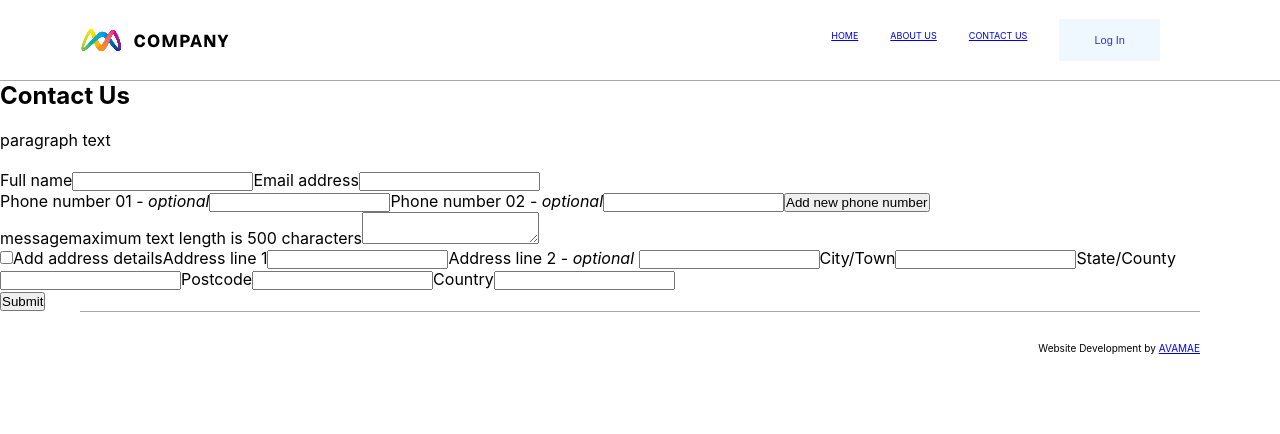
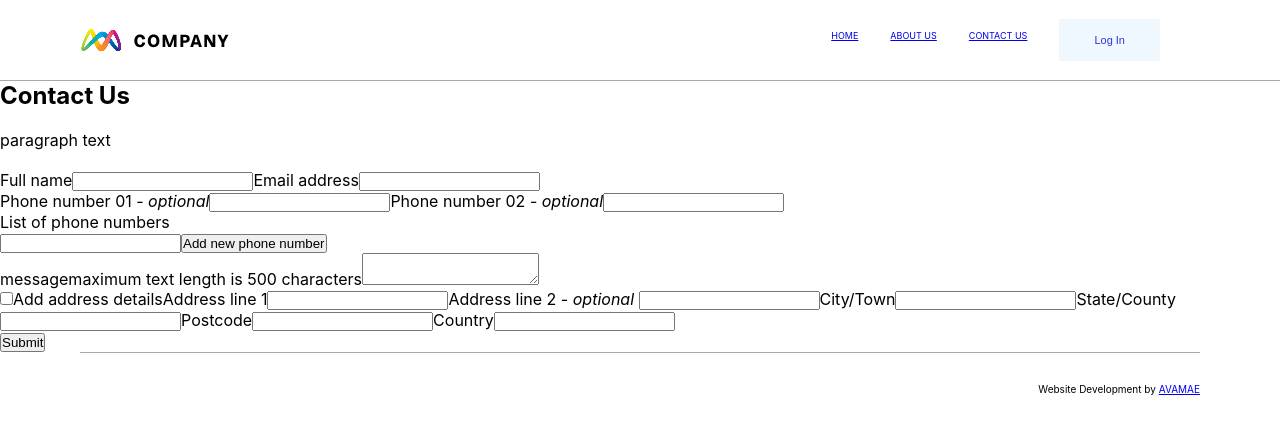
Before and after one commit to Byasar3/avamae_invision, a React (Create React App) app: page /contact-us in a window 1280 px wide. Shown: the top 434 px of the page. Built offline with nearby package versions, Linux system fonts and the light colour scheme.

Commit message:
post form is working

```diff
--- a/src/components/ContactUsForm.js
+++ b/src/components/ContactUsForm.js
@@ -1,4 +1,4 @@
-import { Formik, Form, Field, ErrorMessage } from "formik";
+import { Formik, Form, Field, ErrorMessage, FieldArray } from "formik";
 import axios from "axios";
 
 const ContactUsForm = () => {
@@ -6,6 +6,7 @@ const ContactUsForm = () => {
     const initialValues = {
         FullName: '',
         Email: '',
+        PhNumbers: [''],
         PhoneNumbers: ['',''],
         Message: '',
         AddressLine1: '',
@@ -17,10 +18,25 @@ const ContactUsForm = () => {
     }
 
     const onSubmit = values => {
-        axios({
-                method: 'post',
-                url: 'https://interview-assessment.api.avamae.co.uk/api/v1/contact-us/submit',
-                data: values
+        console.log('values:', values)
+        axios.post('https://interview-assessment.api.avamae.co.uk/api/v1/contact-us/submit', {
+            FullName: values.FullName,
+            EmailAddress: values.Email,
+            PhoneNumbers: [values.PhoneNumbers[0], values.PhoneNumbers[1]],
+            Message: values.Message,
+            // bIncludeAddressDetails:
+            AddressDetails: {
+                AddressLine1: values.AddressLine1,
+                AddressLine2: values.AddressLine2,
+                CityTown: values.CityTown,
+                StateCounty: values.StateCounty,
+                Postcode: values.Postcode,
+                Country: values.Country
+            }
+            }).then(response => {
+                console.log(response)
+            }).catch(error => {
+                console.log(error)
             })
     }
 
@@ -57,11 +73,12 @@ const ContactUsForm = () => {
             errors.Postcode = 'Required'
         }
 
-        if (values.Country) {
+        if (!values.Country) {
             errors.Country = 'Required'
         }
 
         return errors
+
     }
 
     return (
@@ -98,15 +115,41 @@ const ContactUsForm = () => {
                         name="PhoneNumbers[0]"
                     />
 
-                    <label className="PhoneTwoLabel" htmlFor="PhoneNumber2">Phone number 02 - <i>optional</i></label>
+                    <label className="PhoneNumber2Label" htmlFor="PhoneNumber2">Phone number 02 - <i>optional</i></label>
                     <Field
-                        className="PhoneTwoInput"
+                        className="PhoneNumber2Input"
                         type="number"
                         id="PhoneNumber2"
-                        name="PhoneNumbers[0]"
+                        name="PhoneNumbers[1]"
                     />
+                    <div>
+                        <label>List of phone numbers</label>
+                        <FieldArray name="PhNumbers">
+                            {fieldArrayProps => {
+                                // destructuring:
+                                const {push, remove, form} = fieldArrayProps
+                                const { values } = form
+                                const { PhNumbers } = values
+                                return (
+                                    // iterate through PhNumbers array and render field component for each value in array
+                                    <div>
+                                        {PhNumbers.map((PhNumber, index) => (
+                                            <div key={index}>
+                                                <Field name={`PhNumbers[${index}]`}/>
+                                                {
+                                                    index = 1 &&
+                                                    (<button className="NewNumberBtn" onClick={() => push('')}>Add new phone number</button>)
 
-                    <button className="NewNumberBtn">Add new phone number</button>
+                                                }
+                                            </div>
+                                        ))}
+                                    </div>
+                                )
+
+                            }}
+                        </FieldArray>
+                    </div>
+
                 </div>
                 <div>
                     <label className="MessageLabel" htmlFor="Message">message</label>
@@ -166,14 +209,14 @@ const ContactUsForm = () => {
                     />
                     <ErrorMessage name="Postcode"/>
 
-                    <label className="CountryLabel" htmlFor="country">Country</label>
+                    <label className="CountryLabel" htmlFor="Country">Country</label>
                     <Field
                         className="CountryInput"
                         type="text"
                         id="Country"
                         name="Country"
                     />
-                    <ErrorMessage name="Country "/>
+                    <ErrorMessage name="Country"/>
                 </div>
                 <button type="submit">Submit</button>
             </Form>
```
